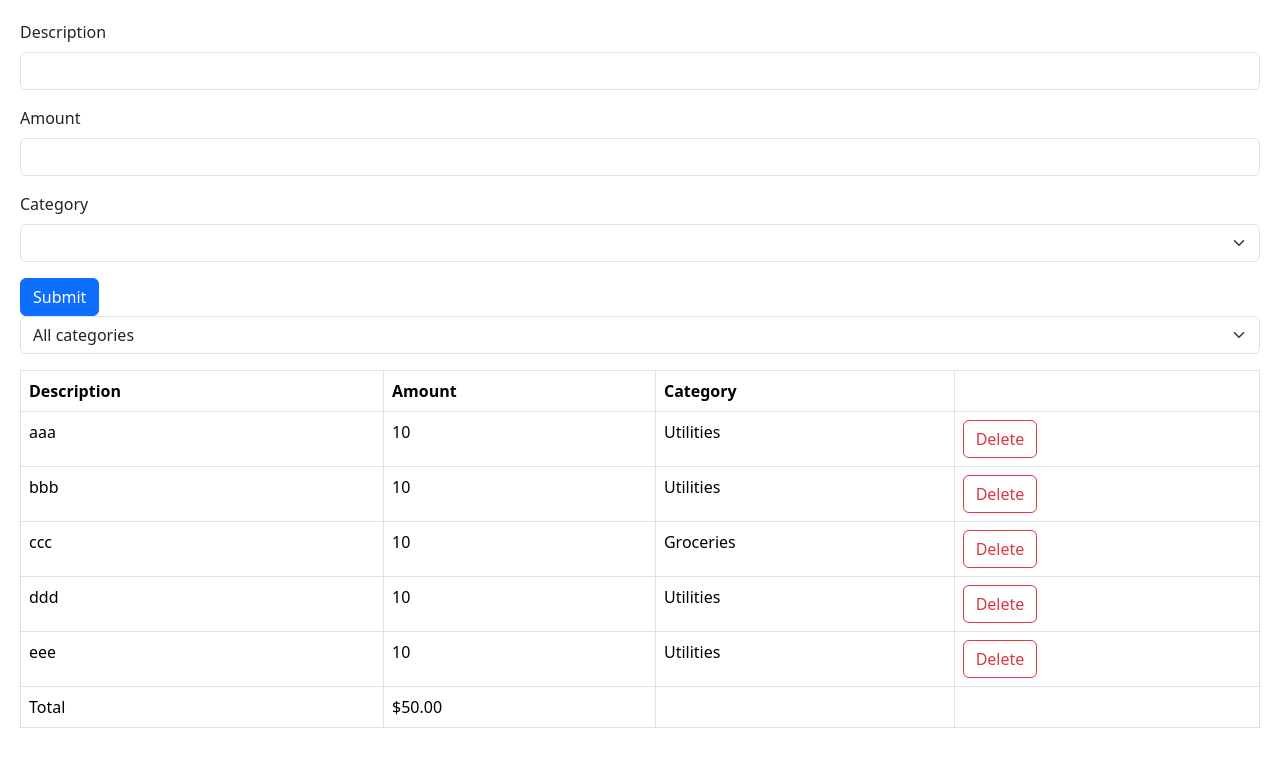
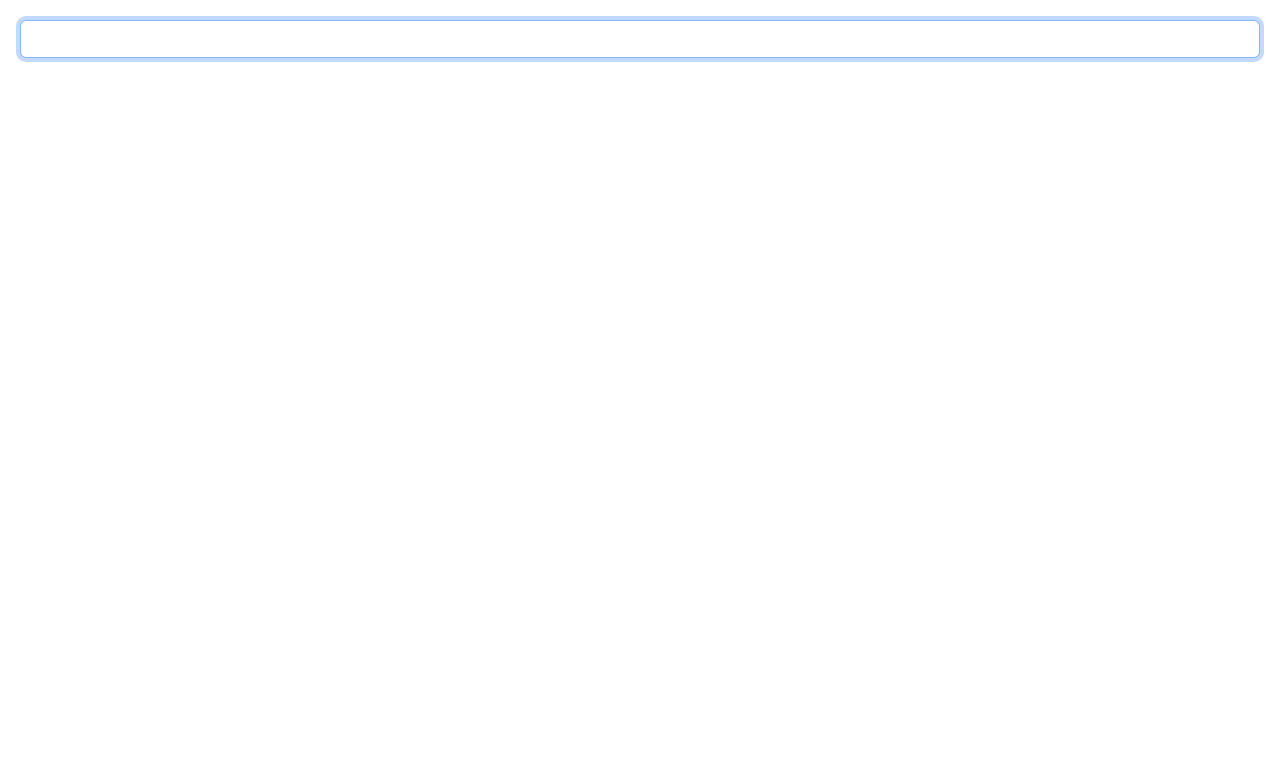
Before and after one commit to Jdubstep1357/React, a React (Vite) app: page / in a window 1280 px wide. Shown: the top 766 px of the page. Built offline with nearby package versions, Linux system fonts and the light colour scheme.

Commit message:
2_Connecting_to_Backend_Understanding_Effect_Hook

```diff
--- a/src/App.tsx
+++ b/src/App.tsx
@@ -52,53 +52,33 @@
     -- 1st render used to detect and reporting issues with code
     -- 2nd render updates user interface
 
+  // Lorem100 generates 100 words of lorem ipsum
+
+  Effect Hooke - Execute a piece of code after a component is rendered
+  useEffect( () => {} )
 
 
 
 */
 
-import Form from "./components/Form";
-import ExpenseFilter from "./expense-tracker/components/ExpenseFilter";
-import ExpenseForm from "./expense-tracker/components/ExpenseForm";
-import ExpenseList from "./expense-tracker/components/ExpenseList";
-import { useState } from "react";
-import categories from "./expense-tracker/Categories";
-
-// Lorem100 generates 100 words of lorem ipsum
+import { useEffect, useRef } from "react";
 
 function App() {
-  const [selectedCategory, setSelectedCategory] = useState("");
-  const [expenses, setExpenses] = useState([
-    { id: 1, description: "aaa", amount: 10, category: "Utilities" },
-    { id: 2, description: "bbb", amount: 10, category: "Utilities" },
-    { id: 3, description: "ccc", amount: 10, category: "Groceries" },
-    { id: 4, description: "ddd", amount: 10, category: "Utilities" },
-    { id: 5, description: "eee", amount: 10, category: "Utilities" },
-  ]);
+  const ref = useRef<HTMLInputElement>(null);
 
-  // show specific selected categories - if not true then just set it to expenses with everything
-  const visibleExpenses = selectedCategory
-    ? expenses.filter((e) => e.category === selectedCategory)
-    : expenses;
+  // afterRenderer
+  useEffect(() => {
+    // side effect - changing something outside of this component
+    if (ref.current) ref.current.focus();
+  });
+
+  useEffect(() => {
+    document.title = "My App";
+  });
 
   return (
     <div>
-      <div className="bm-5">
-        <ExpenseForm
-          onSubmit={(expense) =>
-            setExpenses([...expenses, { ...expense, id: expenses.length + 1 }])
-          }
-        />
-      </div>
-      <div className="mb-3">
-        <ExpenseFilter
-          onSelectCategory={(category) => setSelectedCategory(category)}
-        />
-      </div>
-      <ExpenseList
-        expenses={visibleExpenses}
-        onDelete={(id) => setExpenses(expenses.filter((e) => e.id !== id))}
-      />
+      <input ref={ref} type="text" className="form-control" />
     </div>
   );
 }
```
